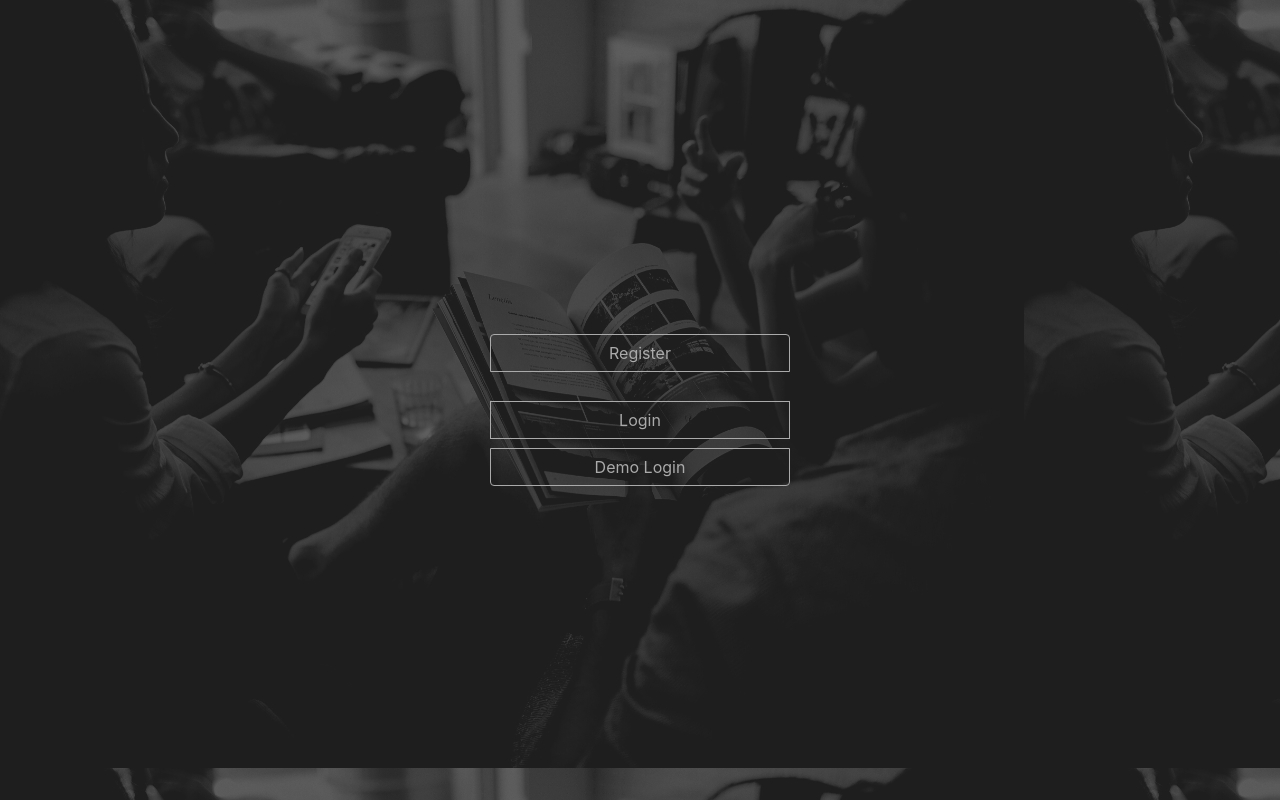
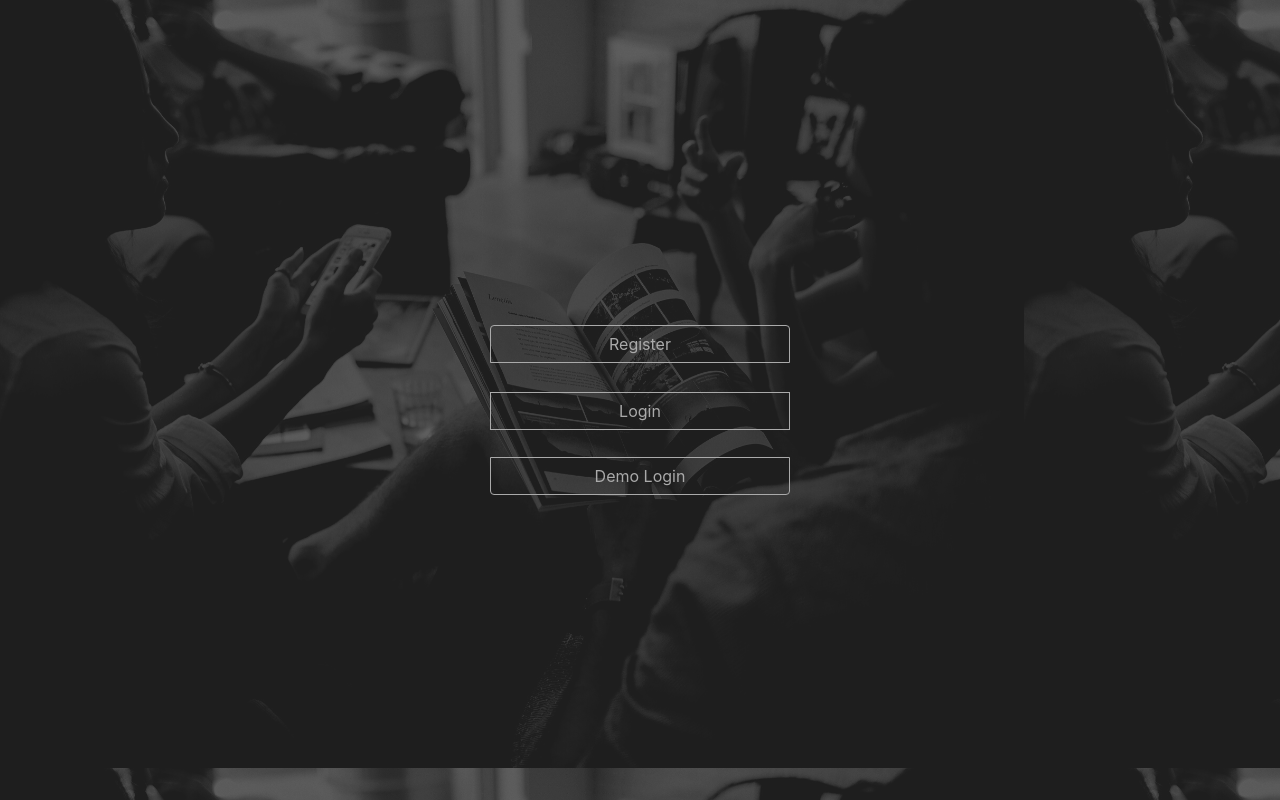
Before and after one commit to betty08300/stocks_portfolio, a React (Create React App) app in the folder frontend/: page / in a window 1280 px wide. Built offline with nearby package versions, Linux system fonts and the light colour scheme.

Commit message:
add style on demo login

```diff
--- a/frontend/src/Components/splash.js
+++ b/frontend/src/Components/splash.js
@@ -27,7 +27,7 @@ const Splash = (props) => {
             <div className="btn-group-vertical splash-box">
                 <Link to='/signup' className='btn btn-outline-dark clickBtn' style={{margin:'30px 0'}}>Register</Link>
                 <Link to='/login' className='btn btn-outline-dark clickBtn'>Login</Link>
-                <div className='btn btn-outline-dark clickBtn' onClick={demoSignin}>Demo Login</div>
+                <div className='btn btn-outline-dark clickBtn' onClick={demoSignin} style={{marginTop:"17px"}}>Demo Login</div>
             </div>
         </div>
     )
```
